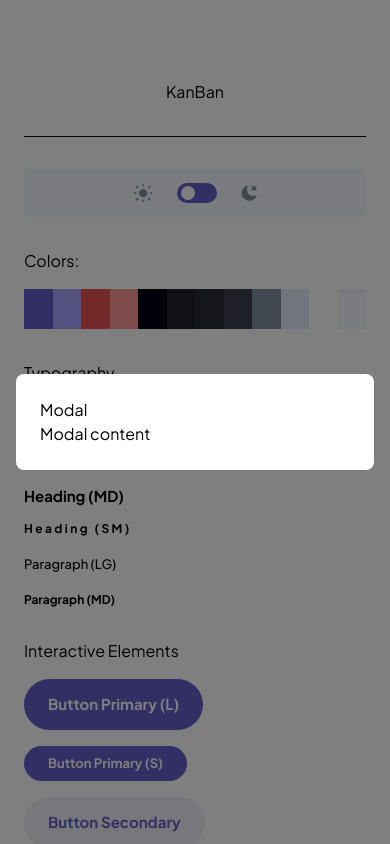
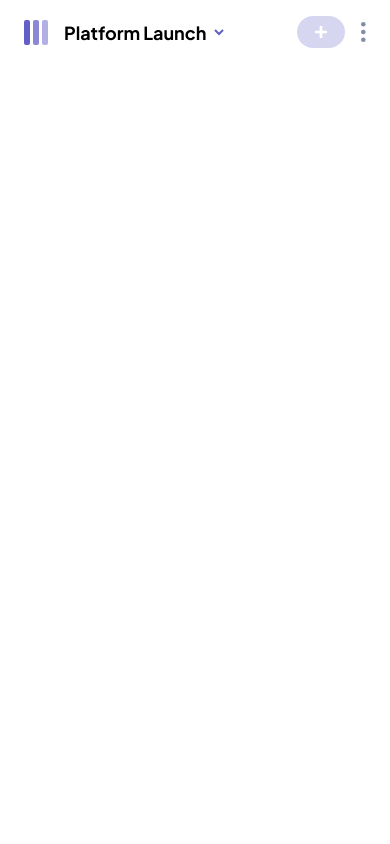
Before and after one commit to Patrick-Dolan/kanban, a React (Vite) app: page / in a window 390 px wide. Shown: the top 844 px of the page. Built offline with nearby package versions, Linux system fonts and the light colour scheme.

Commit message:
remove design tests and add MobileHeader

```diff
--- a/src/App.tsx
+++ b/src/App.tsx
@@ -1,107 +1,14 @@
-import Button from "./components/shared/Button";
-import Modal from "./components/shared/Modal";
-import ThemeToggle from "./components/shared/ThemeToggle";
-import DropdownList from "./components/shared/formfields/DropdownList";
-import InputField from "./components/shared/formfields/InputField";
-import SubtaskCheckbox from "./components/shared/formfields/SubtaskCheckbox";
-import Heading from "./components/shared/typography/Heading";
-import Paragraph from "./components/shared/typography/Paragraph";
-import { useState } from "react";
+import MobileHeader from "./components/dashboard/MobileHeader";
 
 function App() {
-  const [task1, setTask1] = useState(false);
-  const [task2, setTask2] = useState(true);
-  const [task3, setTask3] = useState(false);
-  const [inputFieldTest1, setInputFieldTest1] = useState("");
-  const [inputFieldTest2, setInputFieldTest2] = useState("");
-  const [testError, setTestError] = useState<string | null>(null);
-  const [selectedOption, setSelectedOption] = useState("Todo");
-  const [modalOpen, setModalOpen] = useState(true);
-
-  const handleInputFieldTest = (value: string) => {
-    if (value.length < 1) {
-      setTestError("Can't be empty");
-      setInputFieldTest2(value);
-    } else {
-      setTestError(null);
-      setInputFieldTest2(value);
-    }
-  }
-
   return (
-    <>
-      <div className="space-y-8 min-h-screen dark:bg-black-3 dark:text-white px-6 py-20 transition-colors duration-1000">
-        <h1 className="text-center">KanBan</h1>
-        <hr />
-        <ThemeToggle />
-        <div className="space-y-4">
-          <h2>Colors:</h2>
-          <div className="flex">
-            <div className="bg-primary h-10 w-10"></div>
-            <div className="bg-primary-light h-10 w-10"></div>
-            <div className="bg-secondary h-10 w-10"></div>
-            <div className="bg-secondary-light h-10 w-10"></div>
-            <div className="bg-black-1 h-10 w-10"></div>
-            <div className="bg-black-2 h-10 w-10"></div>
-            <div className="bg-black-3 h-10 w-10"></div>
-            <div className="bg-black-4 h-10 w-10"></div>
-            <div className="bg-gray h-10 w-10"></div>
-            <div className="bg-light-gray h-10 w-10"></div>
-            <div className="bg-white h-10 w-10"></div>
-            <div className="bg-off-white h-10 w-10"></div>
-          </div>
-        </div>
-        <div className="space-y-4">
-          <h2>Typography</h2>
-          <Heading text="Heading (XL)" size="xl" />
-          <Heading text="Heading (LG)" size="lg" />
-          <Heading text="Heading (MD)" size="md" />
-          <Heading text="Heading (SM)" size="sm" />
-          <Paragraph text="Paragraph (LG)" type="lg" />
-          <Paragraph text="Paragraph (MD)" type="md" />
-        </div>
-        <div className="space-y-4">
-          <h2>Interactive Elements</h2>
-          <Button text="Button Primary (L)" variant="primary" size="lg" />
-          <Button text="Button Primary (S)" variant="primary" size="sm" />
-          <Button text="Button Secondary" variant="secondary" />
-          <Button text="Button Destructive" onClick={() => alert("Clicked")} variant="destructive" />
-          <Button text="Button Destructive" onClick={() => alert("Clicked")} variant="destructive" disabled={true} />
-          <SubtaskCheckbox task="Idle" checked={task1} onClick={() => setTask1(prev => !prev)} />
-          <SubtaskCheckbox task="Completed" checked={task2} onClick={() => setTask2(prev => !prev)} />
-          <SubtaskCheckbox
-            task="Lorem ipsum dolor sit amet consectetur adipisicing elit. Qui est tenetur exercitationem magni, temporibus dolor voluptatem beatae et quae, natus nesciunt nemo accusantium aut facilis repudiandae excepturi doloremque quaerat suscipit."
-            checked={task3}
-            onClick={() => setTask3(prev => !prev)}
-          />
-          <InputField
-            label="Task"
-            placeholder="Enter task"
-            type="text"
-            value={inputFieldTest1}
-            onChange={(e) => setInputFieldTest1(e.target.value)}
-          />
-          <InputField
-            label="Task with error handling"
-            placeholder="Enter task"
-            type="text"
-            value={inputFieldTest2}
-            errorMessage={testError}
-            onChange={(e) => handleInputFieldTest(e.target.value)}
-          />
-          <DropdownList handleDropdownStateChange={() => {}} />
-          <DropdownList label="Status" selectedOption={selectedOption} handleDropdownStateChange={setSelectedOption}/>
-        </div>
-        <Button text="Open Modal" onClick={() => setModalOpen(true)} />
-      </div>
-      <Modal
-        open={modalOpen}
-        setOpen={setModalOpen}
-      >
-        <h1>Modal</h1>
-        <p>Modal content</p>
-      </Modal>
-    </>
+    <div className="min-h-screen dark:bg-black-2 dark:text-white transition-colors duration-1000">
+      <header>
+        <MobileHeader />
+      </header>
+      <main>
+      </main>
+    </div>
   )
 }
 
```
